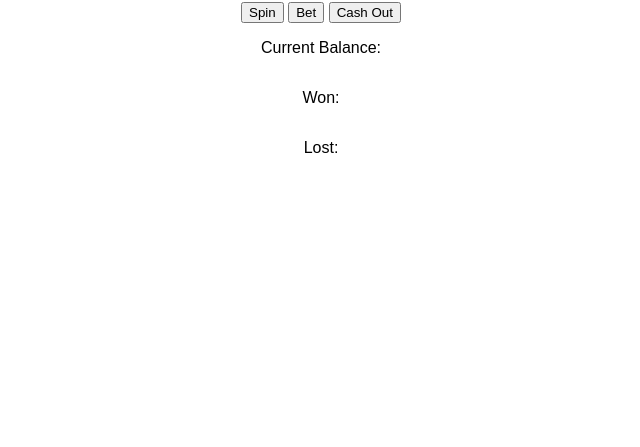
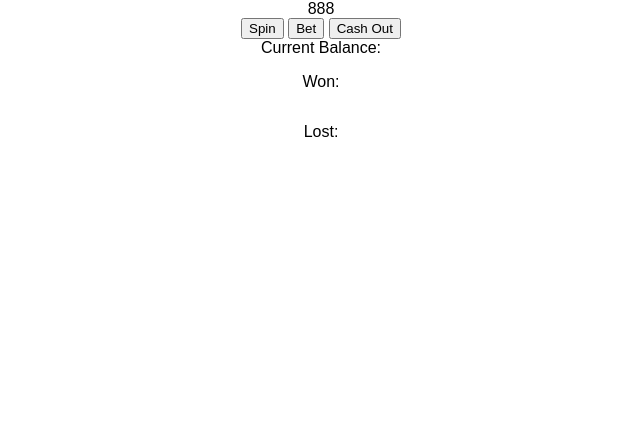
Before and after one commit to KolbiIvey/Project1, a plain HTML site: page index.html in a window 1280 px wide. Shown: the part 369-816 px from the top of the page, without its empty margins (319-959 px from the left). Drawn offline with Linux system fonts and the light colour scheme.

Commit message:
new update

```diff
--- a/game.js
+++ b/game.js
@@ -1,5 +1,5 @@
   /*----- constants -----*/
-const WINDOW_VALUES = [2, 8, 5]
+const WINDOW_VALUES = [2, 8, 5,]
 
   /*----- state variables -----*/
 let scores;
@@ -10,8 +10,10 @@ let bet;
 
 
   /*----- cached elements  -----*/
-const slotWindowEls = document.querySelectorAll('.slotMachine');
+const slotWindowEls = Array.from(document.querySelectorAll('.slotMachine'));
 const betBtnEl = document.querySelector('#betButton')
+const scoresEl = document.querySelector('#scores')
+const balanceEl = document.querySelector('#balance')
 
   /*----- event listeners -----*/
 document.querySelector('#spinButton').addEventListener('click', spin);
@@ -35,15 +37,38 @@ document.querySelector('#spinButton').addEventListener('click', spin);
 
    function spin() {
 //Spin needs to make the spin button cyle through the windowValues array in each window
-     let randomNum = WINDOW_VALUES[Math.floor(Math.random() * WINDOW_VALUES.length)]
-      slotWindowEls.innerHTML = randomNum;
-      return randomNum
+for (let i = 0; i < slotWindowEls.length; i++){
+         let randomNum = WINDOW_VALUES[Math.floor(Math.random() * WINDOW_VALUES.length)]
+         slotWindowEls[i].innerText = randomNum
+     }
+     function winLoss() {
+         let s1 = slotWindowEls[0];
+         let s2 = slotWindowEls[1];
+         let s3 = slotWindowEls[2];
+         if (s1 === s2 && s1 === s3) {
+            console.log('you win')
+         }
+
+
+
   }
+winLoss();
+}
+  function betAmount() {
+//bet needs to allow to player to bet 5$ or 10$ from their available balance
 
-  function wagerAmount() {
-//bet needs to allow to player to bet 5$ or 10$ from their available balance
-    let newWager =
-  }
+
+//    let s2 = randomNum[1]
+//    let s3 = randomNum[2]
+
+//   console.log()
+//   if (s1 === s2 && s1 === s3) {
+//     return
+
+
+//   }
+ }
+
 
   function cashingOut() {
 //cashingOut need to essentially take the players current balance and cash it out
@@ -52,4 +77,6 @@ document.querySelector('#spinButton').addEventListener('click', spin);
 
   function render() {
     spin();
+
+
   }
--- a/index.html
+++ b/index.html
@@ -23,9 +23,7 @@
 
         </div>
 
-        <div id="balance">
-            <p>Current Balance:</p>
-        </div>
+        <div id="balance">Current Balance:</div>
 
         <div id="scores"></div>
             <p>Won:</p>
--- a/style.css
+++ b/style.css
@@ -19,3 +19,9 @@ body {
 .slotWindows {
     display: flex;
 }
+
+#balance {
+    display: flex;
+    justify-content: center;
+    align-items: center;
+}
```
